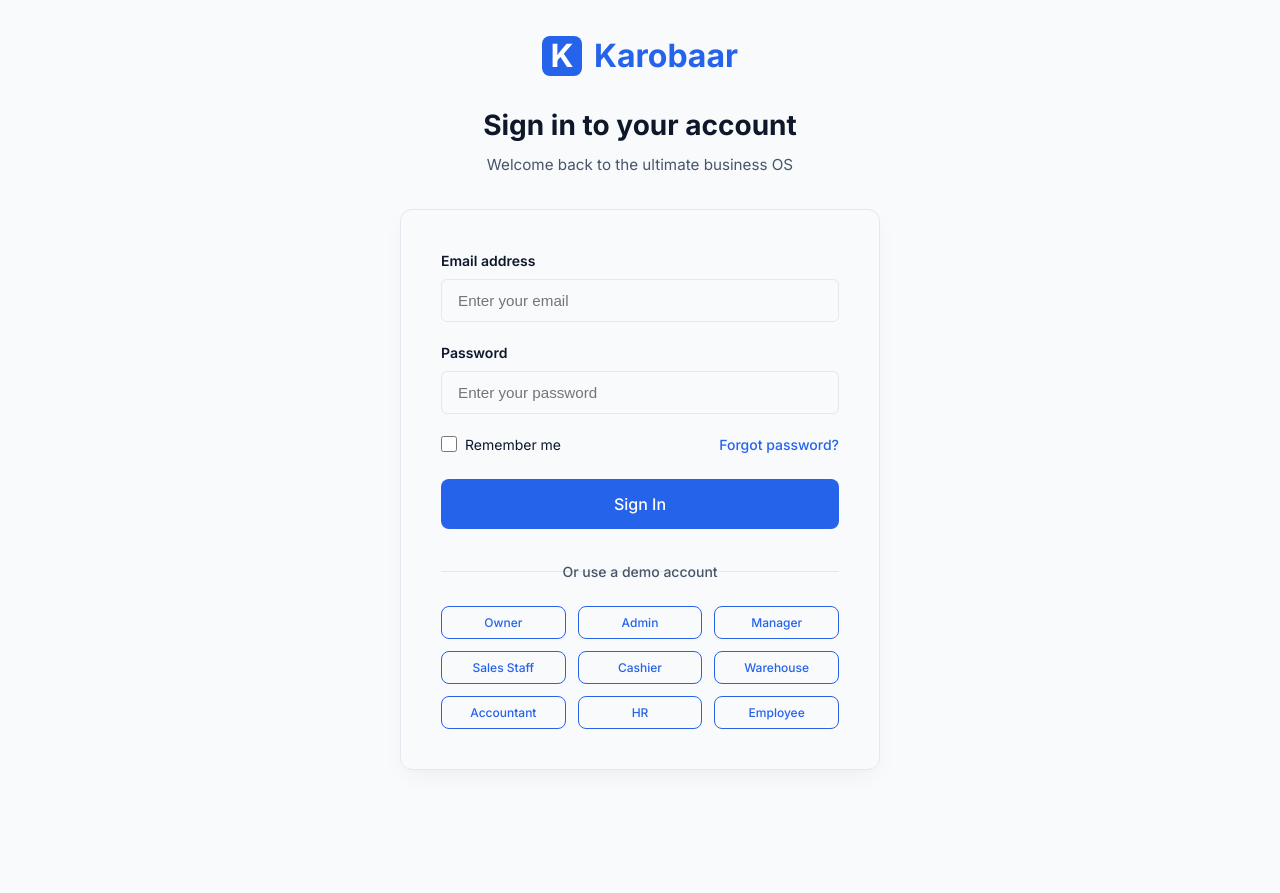
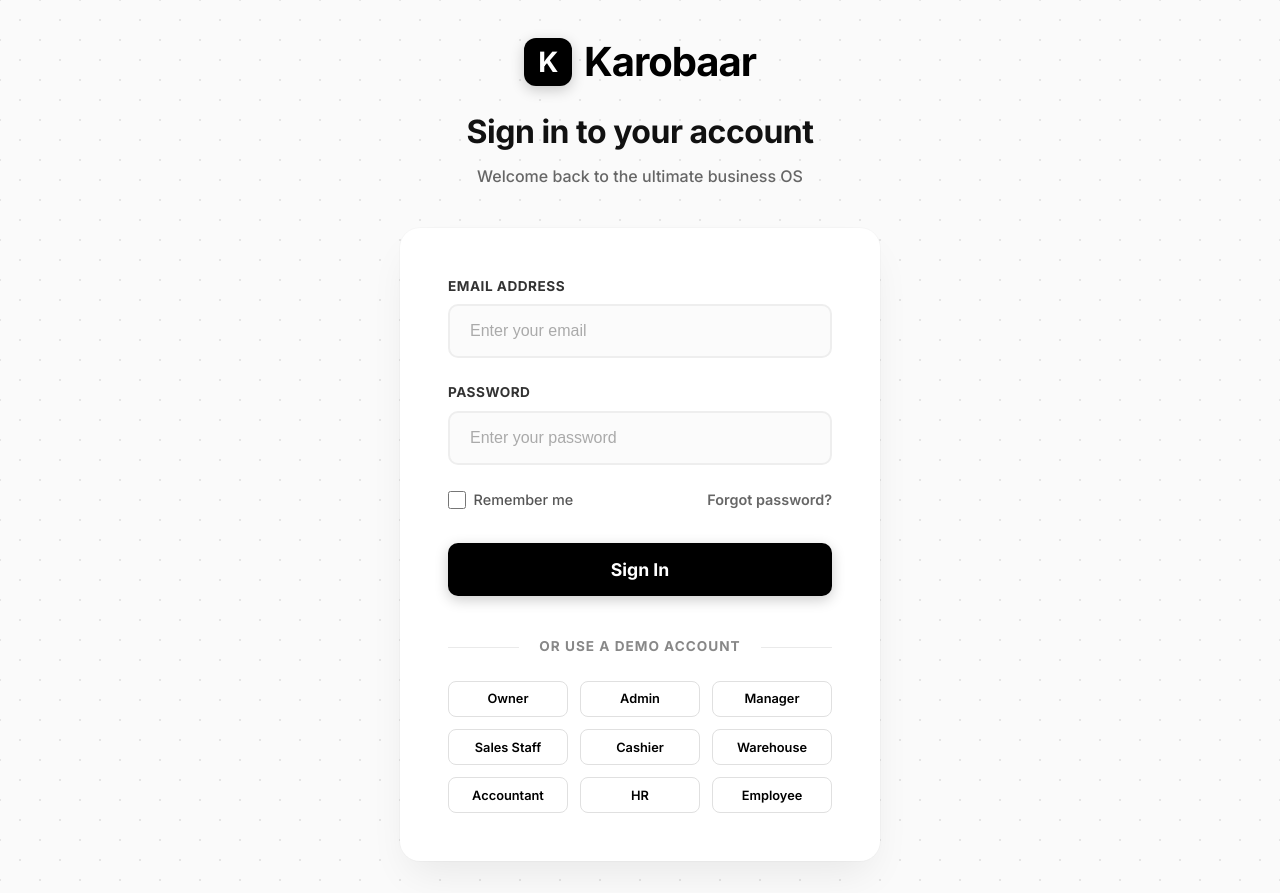
Before and after one commit to 1HUMZA1/Karobaar, a React (Vite) app: page /#/login in a window 1280 px wide. Before the commit the page ends 802 px from the top, so only its background shows below. Built offline with nearby package versions, Linux system fonts and the light colour scheme.

Commit message:
Enhance login UI with premium black and white aesthetics

```diff
--- a/src/pages/Login/Login.css
+++ b/src/pages/Login/Login.css
@@ -1,17 +1,30 @@
+/* Premium Black & White Login Interface */
+
 .login-container {
   min-height: 100vh;
   display: flex;
   flex-direction: column;
   justify-content: center;
   align-items: center;
-  background-color: var(--bg-primary);
+  background-color: #fafafa;
+  background-image:
+    radial-gradient(#e5e5e5 1px, transparent 1px),
+    radial-gradient(#e5e5e5 1px, transparent 1px);
+  background-size: 40px 40px;
+  background-position: 0 0, 20px 20px;
   padding: 2rem 1rem;
-  transition: background-color 0.3s ease;
+  font-family: 'Inter', -apple-system, BlinkMacSystemFont, sans-serif;
+  animation: fadeIn 0.8s ease-out forwards;
+}
+
+@keyframes fadeIn {
+  from { opacity: 0; transform: translateY(10px); }
+  to { opacity: 1; transform: translateY(0); }
 }
 
 .login-header {
   text-align: center;
-  margin-bottom: 2rem;
+  margin-bottom: 2.5rem;
 }
 
 .login-logo {
@@ -19,115 +32,171 @@
   align-items: center;
   justify-content: center;
   gap: 0.75rem;
-  font-size: 2rem;
-  font-weight: 700;
-  color: var(--primary-color);
-  margin-bottom: 1.5rem;
+  font-size: 2.5rem;
+  font-weight: 900;
+  color: #000000;
+  letter-spacing: -1px;
+  margin-bottom: 1rem;
 }
 
 .logo-icon-box {
-  background-color: var(--primary-color);
-  color: white;
-  width: 40px;
-  height: 40px;
+  background-color: #000000;
+  color: #ffffff;
+  width: 48px;
+  height: 48px;
   display: flex;
   align-items: center;
   justify-content: center;
-  border-radius: 8px;
+  border-radius: 12px;
+  font-size: 1.75rem;
+  box-shadow: 0 4px 14px 0 rgba(0, 0, 0, 0.2);
+  transition: transform 0.3s cubic-bezier(0.175, 0.885, 0.32, 1.275);
+}
+
+.login-logo:hover .logo-icon-box {
+  transform: scale(1.1) rotate(-5deg);
 }
 
 .login-title {
-  font-size: 1.75rem;
+  font-size: 2rem;
   font-weight: 800;
-  color: var(--text-primary);
+  color: #111111;
   margin-bottom: 0.5rem;
+  letter-spacing: -0.5px;
 }
 
 .login-subtitle {
-  color: var(--text-secondary);
-  font-size: 0.95rem;
+  color: #666666;
+  font-size: 1rem;
+  font-weight: 500;
 }
 
 .login-card {
-  background-color: var(--bg-card);
-  padding: 2.5rem;
-  border-radius: 12px;
-  box-shadow: 0 10px 25px -5px rgba(0, 0, 0, 0.05), 0 8px 10px -6px rgba(0, 0, 0, 0.01);
-  border: 1px solid var(--border-color);
+  background-color: #ffffff;
+  padding: 3rem;
+  border-radius: 20px;
+  box-shadow: 0 20px 40px -10px rgba(0, 0, 0, 0.08), 0 0 0 1px rgba(0,0,0,0.02);
   width: 100%;
   max-width: 480px;
+  transition: box-shadow 0.3s ease;
+}
+
+.login-card:hover {
+  box-shadow: 0 30px 60px -15px rgba(0, 0, 0, 0.12), 0 0 0 1px rgba(0,0,0,0.03);
 }
 
 .form-group {
-  margin-bottom: 1.25rem;
+  margin-bottom: 1.5rem;
+  position: relative;
 }
 
 .form-group label {
   display: block;
-  font-size: 0.875rem;
-  font-weight: 600;
-  color: var(--text-primary);
+  font-size: 0.85rem;
+  font-weight: 700;
+  color: #333333;
   margin-bottom: 0.5rem;
+  text-transform: uppercase;
+  letter-spacing: 0.5px;
 }
 
 .form-input {
   width: 100%;
-  padding: 0.75rem 1rem;
-  border: 1px solid var(--border-color);
-  border-radius: 6px;
-  background-color: var(--bg-primary);
-  color: var(--text-primary);
-  font-size: 0.95rem;
-  transition: all 0.2s;
+  padding: 1rem 1.25rem;
+  border: 2px solid #eeeeee;
+  border-radius: 10px;
+  background-color: #fbfbfb;
+  color: #000000;
+  font-size: 1rem;
+  font-weight: 500;
+  transition: all 0.25s ease;
   box-sizing: border-box;
+}
+
+.form-input::placeholder {
+  color: #aaaaaa;
+  font-weight: 400;
 }
 
 .form-input:focus {
   outline: none;
-  border-color: var(--primary-color);
-  box-shadow: 0 0 0 3px var(--primary-light);
+  border-color: #000000;
+  background-color: #ffffff;
+  box-shadow: 0 4px 12px rgba(0, 0, 0, 0.05);
 }
 
 .form-actions {
   display: flex;
   align-items: center;
   justify-content: space-between;
-  margin-bottom: 1.5rem;
+  margin-bottom: 2rem;
+  margin-top: 1rem;
 }
 
 .remember-me {
   display: flex;
   align-items: center;
   gap: 0.5rem;
+  cursor: pointer;
 }
 
 .remember-me input {
-  width: 1rem;
-  height: 1rem;
-  accent-color: var(--primary-color);
+  width: 1.1rem;
+  height: 1.1rem;
+  accent-color: #000000;
+  cursor: pointer;
 }
 
 .remember-me label {
-  font-size: 0.875rem;
-  color: var(--text-primary);
+  font-size: 0.9rem;
+  font-weight: 500;
+  color: #555555;
+  cursor: pointer;
+  transition: color 0.2s;
+}
+
+.remember-me:hover label {
+  color: #000000;
 }
 
 .forgot-password {
-  font-size: 0.875rem;
-  color: var(--primary-color);
-  font-weight: 500;
+  font-size: 0.9rem;
+  color: #666666;
+  font-weight: 600;
   text-decoration: none;
+  transition: all 0.2s;
+  border-bottom: 1px solid transparent;
 }
 
 .forgot-password:hover {
-  text-decoration: underline;
+  color: #000000;
+  border-bottom-color: #000000;
 }
 
 .login-submit-btn {
   width: 100%;
-  padding: 0.875rem;
-  font-size: 1rem;
-  margin-bottom: 2rem;
+  padding: 1rem;
+  font-size: 1.1rem;
+  font-weight: 700;
+  background-color: #000000 !important;
+  color: #ffffff !important;
+  border: none;
+  border-radius: 10px;
+  cursor: pointer;
+  margin-bottom: 2.5rem;
+  transition: all 0.3s cubic-bezier(0.165, 0.84, 0.44, 1);
+  box-shadow: 0 4px 14px 0 rgba(0, 0, 0, 0.2);
+}
+
+.login-submit-btn:hover {
+  transform: translateY(-2px);
+  box-shadow: 0 8px 24px 0 rgba(0, 0, 0, 0.25);
+  background-color: #1a1a1a !important;
+}
+
+.login-submit-btn:active {
+  transform: translateY(1px);
+  box-shadow: 0 2px 8px 0 rgba(0, 0, 0, 0.2);
 }
 
 .divider {
@@ -145,16 +214,18 @@
   left: 0;
   right: 0;
   height: 1px;
-  background-color: var(--border-color);
+  background-color: #eaeaea;
 }
 
 .divider-text {
   position: relative;
-  background-color: var(--bg-card);
-  padding: 0 1rem;
-  font-size: 0.875rem;
-  color: var(--text-secondary);
-  font-weight: 500;
+  background-color: #ffffff;
+  padding: 0 1.25rem;
+  font-size: 0.85rem;
+  text-transform: uppercase;
+  letter-spacing: 1px;
+  color: #888888;
+  font-weight: 700;
 }
 
 .demo-roles-grid {
@@ -164,14 +235,96 @@
 }
 
 .demo-btn {
-  font-size: 0.75rem !important;
-  padding: 0.5rem 0.25rem !important;
+  font-size: 0.8rem !important;
+  font-weight: 600 !important;
+  padding: 0.6rem 0.25rem !important;
   white-space: nowrap;
+  background-color: #ffffff !important;
+  color: #000000 !important;
+  border: 1px solid #e0e0e0 !important;
+  border-radius: 8px !important;
+  transition: all 0.2s ease !important;
+}
+
+.demo-btn:hover {
+  background-color: #f5f5f5 !important;
+  border-color: #000000 !important;
+  transform: translateY(-1px);
+  box-shadow: 0 4px 8px rgba(0,0,0,0.05);
+}
+
+/* Dark mode overrides (keeping it strictly black/white) */
+:root[data-theme='dark'] .login-container {
+  background-color: #0a0a0a;
+  background-image:
+    radial-gradient(#1a1a1a 1px, transparent 1px),
+    radial-gradient(#1a1a1a 1px, transparent 1px);
+}
+
+:root[data-theme='dark'] .login-card {
+  background-color: #111111;
+  border: 1px solid #222222;
+  box-shadow: 0 20px 40px -10px rgba(0, 0, 0, 0.5);
+}
+
+:root[data-theme='dark'] .login-logo,
+:root[data-theme='dark'] .login-title {
+  color: #ffffff;
+}
+
+:root[data-theme='dark'] .logo-icon-box {
+  background-color: #ffffff;
+  color: #000000;
+}
+
+:root[data-theme='dark'] .form-group label {
+  color: #aaaaaa;
+}
+
+:root[data-theme='dark'] .form-input {
+  background-color: #1a1a1a;
+  border-color: #333333;
+  color: #ffffff;
+}
+
+:root[data-theme='dark'] .form-input:focus {
+  border-color: #ffffff;
+  background-color: #222222;
+}
+
+:root[data-theme='dark'] .login-submit-btn {
+  background-color: #ffffff !important;
+  color: #000000 !important;
+}
+
+:root[data-theme='dark'] .login-submit-btn:hover {
+  background-color: #e5e5e5 !important;
+}
+
+:root[data-theme='dark'] .demo-btn {
+  background-color: #111111 !important;
+  color: #ffffff !important;
+  border-color: #333333 !important;
+}
+
+:root[data-theme='dark'] .demo-btn:hover {
+  background-color: #222222 !important;
+  border-color: #ffffff !important;
+}
+
+:root[data-theme='dark'] .divider::before {
+  background-color: #333333;
+}
+
+:root[data-theme='dark'] .divider-text {
+  background-color: #111111;
+  color: #666666;
 }
 
 @media (max-width: 640px) {
   .login-card {
-    padding: 1.5rem;
+    padding: 2rem 1.5rem;
+    border-radius: 16px;
   }
 
   .demo-roles-grid {
```
